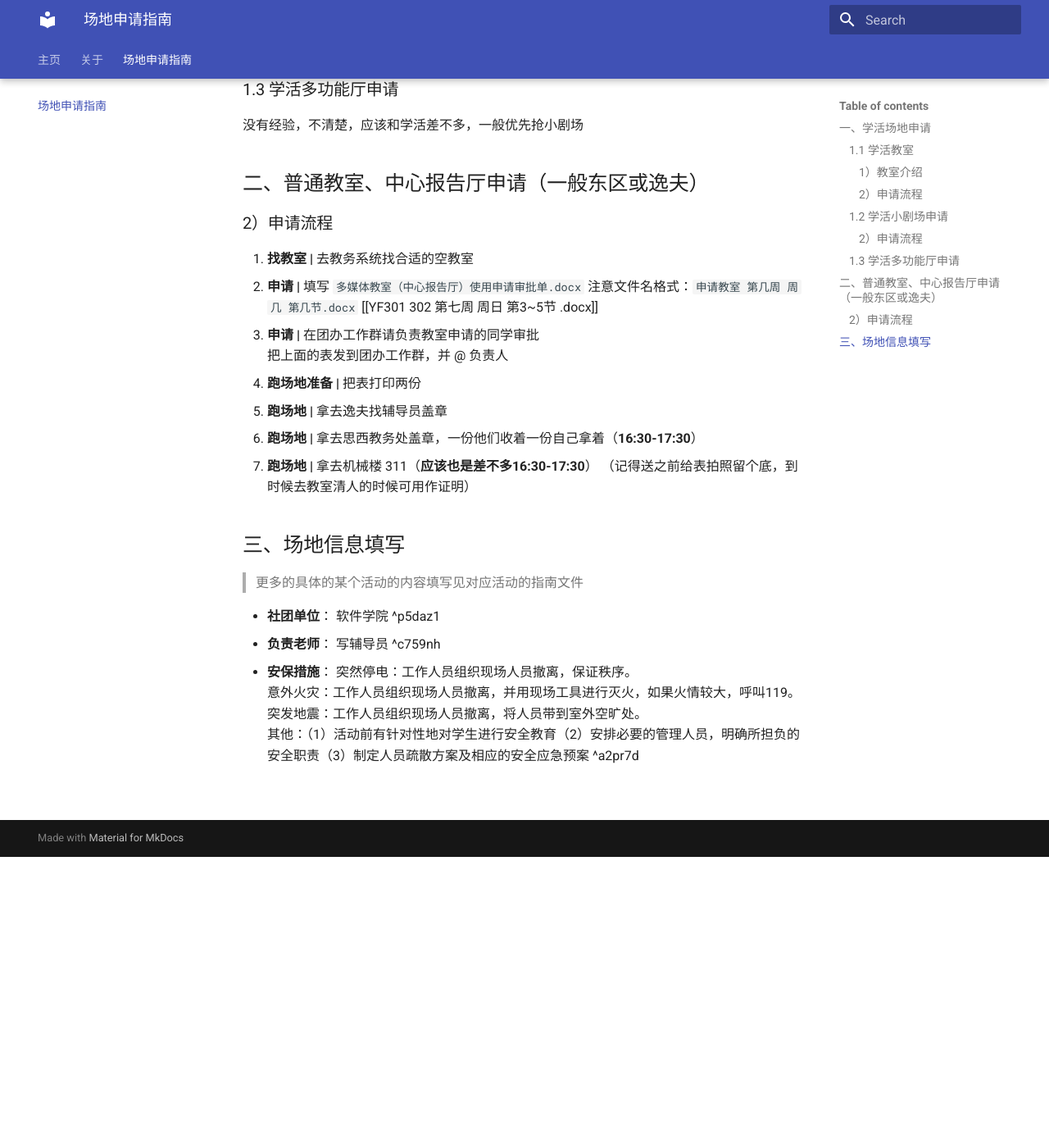
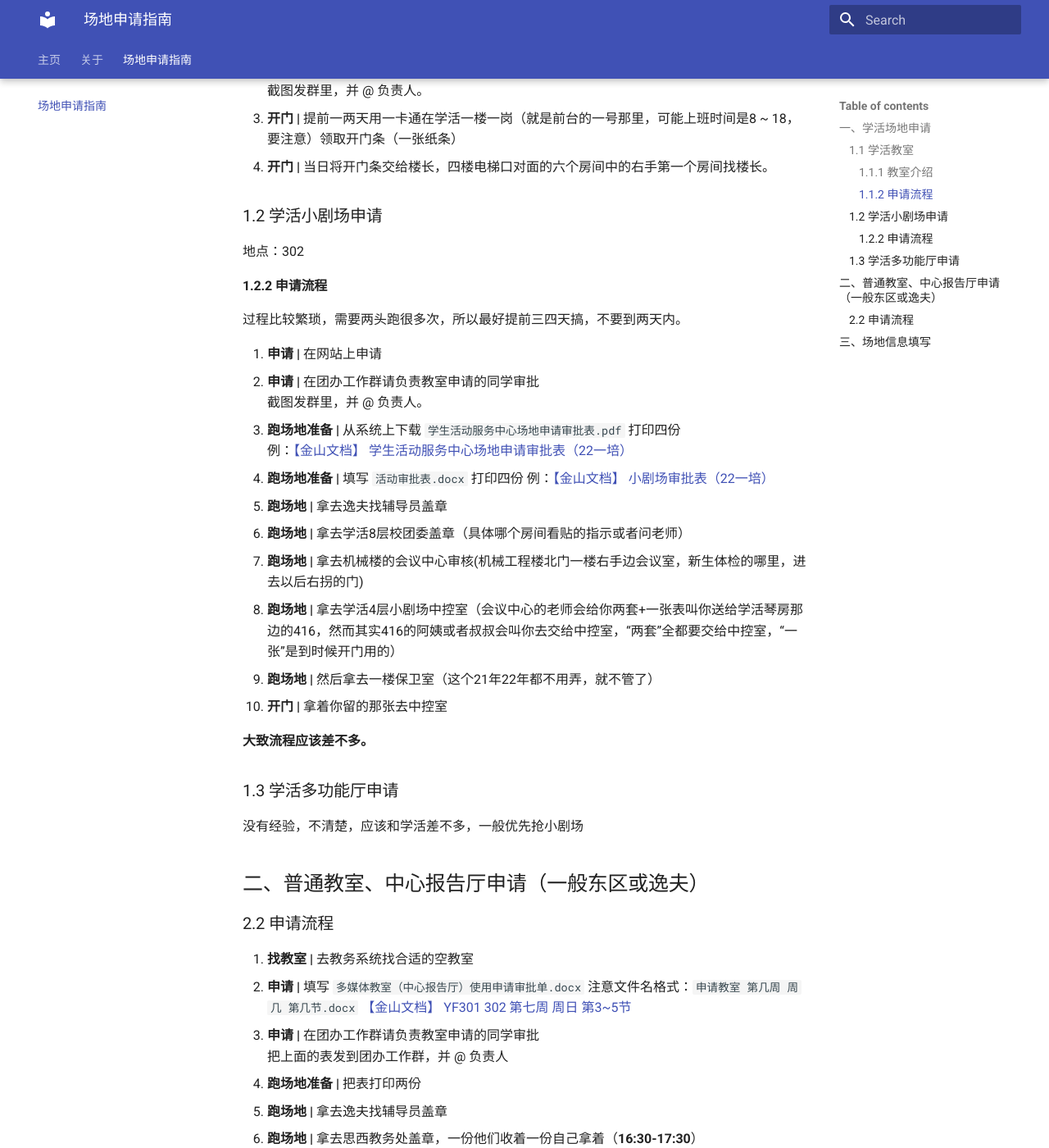
Before and after one commit to AzurIce/RJZH-wiki, an MkDocs documentation site: the page built from docs/场地申请指南.md, in a window 1280 px wide and 1400 px high, scrolled down 1780 px. Shown: the whole window at 82% size. Built offline with MkDocs 1.6.1 and Material for MkDocs 9.7.7, drawn with Linux system fonts in a browser that asks for light colours; before the commit the page ends 2825 px from its top, so only the background shows below that; some of the changed text lies outside the part shown.

Commit message:
fix(场地申请指南): 附件及图片链接

```diff
--- a/docs/场地申请指南.md
+++ b/docs/场地申请指南.md
@@ -1,5 +1,6 @@
-![[场地申请流程图.png]]
-> 见 [[场地申请流程图.pptx]]（即上图）
+# 场地申请指南
+
+![场地申请指南-1.svg](images/场地申请指南-1.svg)
 
 可能每年会有变化，但应该差不多，如果认识人会比较好操作
 
@@ -16,17 +17,17 @@
 
 ### 1.1 学活教室
 
-#### 1）教室介绍
+#### 1.1.1 教室介绍
 
 一共有四个教室 403 440 441 603：
 
-![[学活教室介绍.png]]
+![场地申请指南-2.png](images/场地申请指南-2.png)
 
 其中 441 和 603 更大一些，440 也还可以，不过 403 就有些小了。
 
 > 441的多媒体需要自带电脑，而且是 VGA 的线，有必要的话记得准备 HDMI 转接头。
 
-#### 2）申请流程
+#### 1.1.2 申请流程
 
 1. **申请 |** 在网站上申请
 2. **申请 |** 在团办工作群请负责教室申请的同学审批
@@ -38,7 +39,7 @@
 
 地点：302
 
-#### 2）申请流程
+#### 1.2.2 申请流程
 
 过程比较繁琐，需要两头跑很多次，所以最好提前三四天搞，不要到两天内。
 
@@ -46,9 +47,9 @@
 2. **申请 |** 在团办工作群请负责教室申请的同学审批
     截图发群里，并 @ 负责人。
 3. **跑场地准备 |** 从系统上下载 `学生活动服务中心场地申请审批表.pdf` 打印四份
-    例：[[学生活动服务中心场地申请审批表（22一培）.pdf]]
+    例：[【金山文档】 学生活动服务中心场地申请审批表（22一培）](https://kdocs.cn/l/ck53yIXDuymN)
 4. **跑场地准备 |** 填写 `活动审批表.docx` 打印四份
-    例：[[小剧场审批表（22一培）.docx]]
+    例：[【金山文档】 小剧场审批表（22一培）](https://kdocs.cn/l/ctvqImFO5EAF)
 5. **跑场地 |** 拿去逸夫找辅导员盖章
 6. **跑场地 |** 拿去学活8层校团委盖章（具体哪个房间看贴的指示或者问老师）
 7. **跑场地 |** 拿去机械楼的会议中心审核(机械工程楼北门一楼右手边会议室，新生体检的哪里，进去以后右拐的门)
@@ -64,32 +65,32 @@
 
 ## 二、普通教室、中心报告厅申请（一般东区或逸夫）
 
-### 2）申请流程
+### 2.2 申请流程
 
 1. **找教室 |** 去教务系统找合适的空教室
 2. **申请 |** 填写 `多媒体教室（中心报告厅）使用申请审批单.docx`
-	注意文件名格式：`申请教室 第几周 周几 第几节.docx`
-    [[YF301 302 第七周 周日 第3~5节 .docx]]
+    注意文件名格式：`申请教室 第几周 周几 第几节.docx`
+    [【金山文档】 YF301 302 第七周 周日 第3~5节 ](https://kdocs.cn/l/cmxQ5g0M6eAQ)
 3. **申请 |** 在团办工作群请负责教室申请的同学审批
     把上面的表发到团办工作群，并 @ 负责人
 4. **跑场地准备 |** 把表打印两份
 5. **跑场地 |** 拿去逸夫找辅导员盖章
 6. **跑场地 |** 拿去思西教务处盖章，一份他们收着一份自己拿着（**16:30-17:30**）
 7. **跑场地 |** 拿去机械楼 311（**应该也是差不多16:30-17:30**）
-	（记得送之前给表拍照留个底，到时候去教室清人的时候可用作证明）
+    （记得送之前给表拍照留个底，到时候去教室清人的时候可用作证明）
 
 ## 三、场地信息填写
 
 > 更多的具体的某个活动的内容填写见对应活动的指南文件
 
 - **社团单位**：
-	软件学院 ^p5daz1
+    软件学院
 - **负责老师**：
-	写辅导员 ^c759nh
+    写辅导员
 - **安保措施**：
-	突然停电：工作人员组织现场人员撤离，保证秩序。
-	意外火灾：工作人员组织现场人员撤离，并用现场工具进行灭火，如果火情较大，呼叫119。
-	突发地震：工作人员组织现场人员撤离，将人员带到室外空旷处。
-	其他：（1）活动前有针对性地对学生进行安全教育（2）安排必要的管理人员，明确所担负的安全职责（3）制定人员疏散方案及相应的安全应急预案  ^a2pr7d
+    突然停电：工作人员组织现场人员撤离，保证秩序。
+    意外火灾：工作人员组织现场人员撤离，并用现场工具进行灭火，如果火情较大，呼叫119。
+    突发地震：工作人员组织现场人员撤离，将人员带到室外空旷处。
+    其他：（1）活动前有针对性地对学生进行安全教育（2）安排必要的管理人员，明确所担负的安全职责（3）制定人员疏散方案及相应的安全应急预案
 
 ‍
```
Also changed, not shown: docs/images/场地申请指南-1.png (added), docs/images/场地申请指南-1.svg (added), docs/images/场地申请指南-2.png (added).
